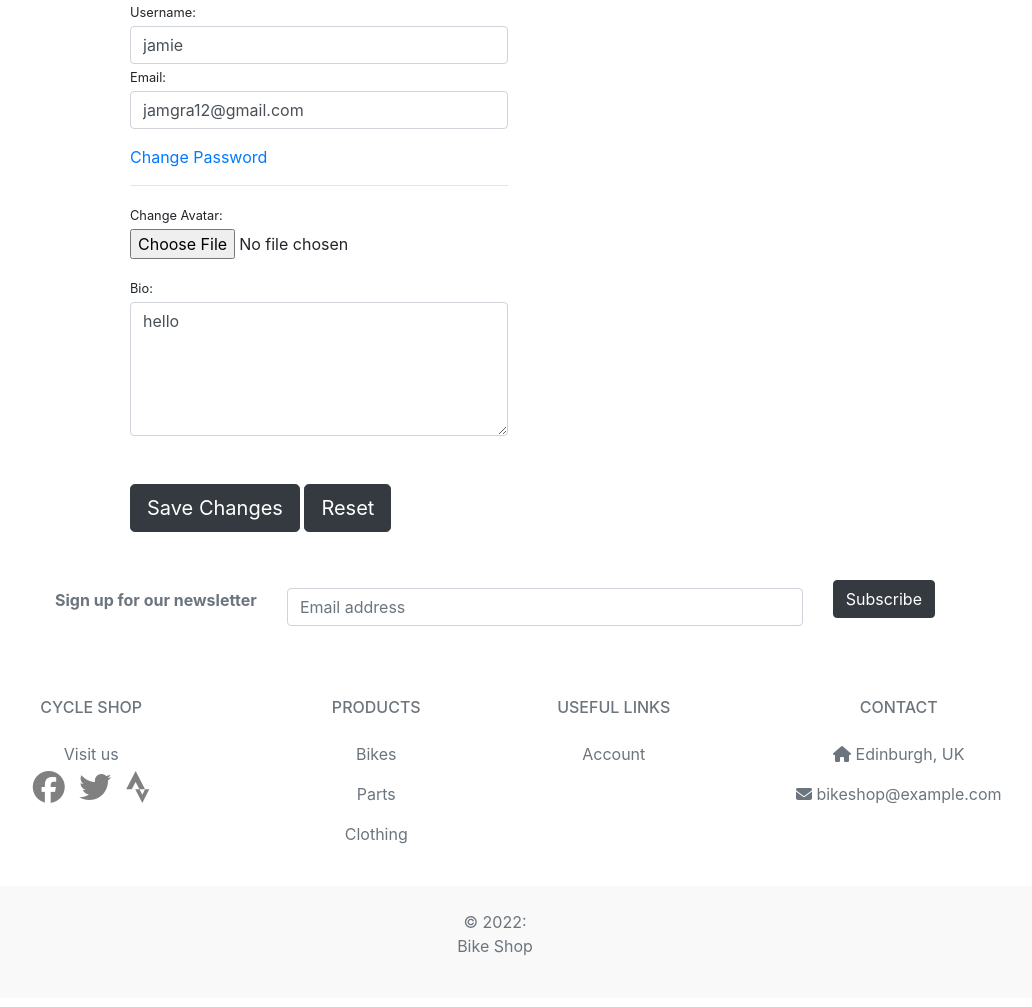
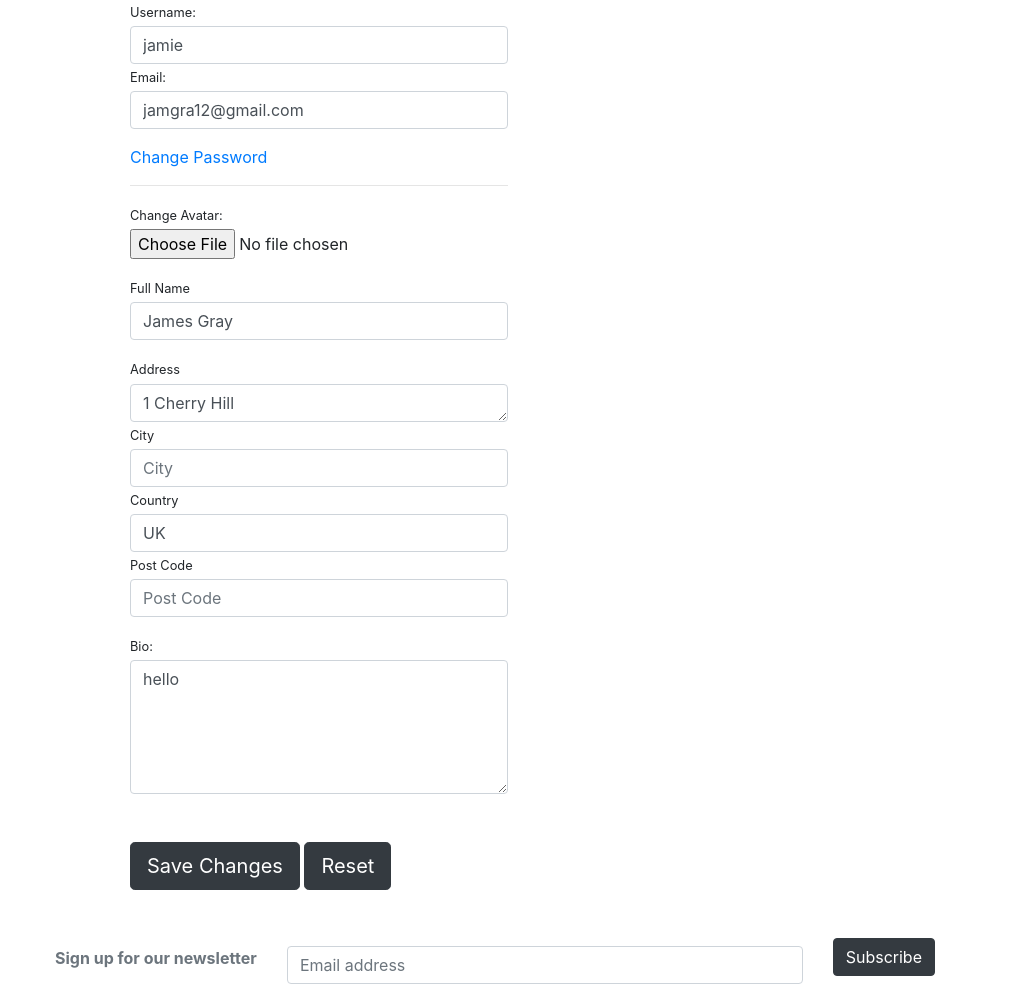
Before and after one commit to jamitag/project-5-eCommerce-Website, a Django app: page /accounts/profile/ in a window 1280 px wide. Shown: the part 340-1347 px from the top of the page, without its empty margins (145-1177 px from the left). Before the commit the page ends 1296 px from the top, so only its background shows below. Run offline with Django 3.2, Linux system fonts and the light colour scheme; a user stored in the database is signed in; data comes from the database, SQL or seed files in the repository; both versions use the stored data as it was after the commit; some libraries are stand-ins or nearby versions.

Commit message:
Update profile model fields and format logout page

```diff
--- a/accounts/forms.py
+++ b/accounts/forms.py
@@ -35,8 +35,13 @@ class UpdateUserForm(forms.ModelForm):
 
 class UpdateProfileForm(forms.ModelForm):
     avatar = forms.ImageField(widget=forms.FileInput(attrs={'class':'form-control-file'}))
-    bio = forms.CharField(widget=forms.Textarea(attrs={'class':'form-control', 'rows':5}))
+    full_name = forms.CharField(max_length=255, required=False, widget=forms.TextInput(attrs={'placeholder':'Full Name', 'class': 'form-control'}))
+    bio = forms.CharField(widget=forms.Textarea(attrs={'class':'form-control', 'placeholder':'Bio', 'rows':5}))
+    address_1 = forms.CharField(max_length=300, widget=forms.Textarea(attrs={'class': 'form-control', 'placeholder':'Address', 'rows':1}))
+    city = forms.CharField(max_length=255, widget=forms.TextInput(attrs={'class':'form-control', 'placeholder':'City'}))
+    country = forms.CharField(max_length=255, widget=forms.TextInput(attrs={'class':'form-control', 'placeholder':'Country'}))
+    post_code = forms.CharField(max_length=255, widget=forms.TextInput(attrs={'class':'form-control', 'placeholder':'Post Code'}))
 
     class Meta:
         model = Profile
-        fields = ['avatar', 'bio']
+        fields = ['avatar', 'full_name', 'bio', 'address_1', 'city', 'country', 'post_code']
--- a/accounts/models.py
+++ b/accounts/models.py
@@ -6,7 +6,14 @@ from django.contrib.auth.models import User
 class Profile(models.Model):
     user = models.OneToOneField(User, on_delete=models.CASCADE, related_name='profile')
     avatar = models.ImageField(default='default.png', upload_to='profile_images')
-    bio = models.TextField()
+    bio = models.TextField(blank=True, null=True)
+    full_name = models.CharField(max_length=265, blank=True)
+    address_1 = models.TextField(max_length=300, blank=True)
+    country = models.CharField(max_length=50, blank=True)
+    city = models.CharField(max_length=50, blank=True)
+    post_code = models.CharField(max_length=12, blank=True)
+    # date_joined = models.DateTimeField(auto_now_add=True)
+
 
     def __str__(self):
         return self.user.username
--- a/templates/accounts/profile.html
+++ b/templates/accounts/profile.html
@@ -46,6 +46,20 @@
                                  <label class="small mb-1">Change Avatar:</label>
                                  {{profile_form.avatar}}
                              </div>
+                             <div class="form-group">
+                                <label class="small mb-1">Full Name</label>
+                                {{profile_form.full_name}}
+                             </div>
+                             <div class="form-group">
+                                <label class="small mb-1">Address</label>
+                                {{profile_form.address_1}}
+                                <label class="small mb-1">City</label>
+                                {{profile_form.city}}
+                                <label class="small mb-1">Country</label>
+                                {{profile_form.country}}
+                                <label class="small mb-1">Post Code</label>
+                                {{profile_form.post_code}}
+                             </div>
                              <label class="small mb-1">Bio:</label>
                              {{profile_form.bio}}
                          </div>
--- a/templates/partials/nav.html
+++ b/templates/partials/nav.html
@@ -1,5 +1,9 @@
 {% load cart_tag %}
-
+<style>
+  li {
+    list-style-type: none;
+  }
+</style>
 <nav class="navbar navbar-expand-lg navbar-light bg-light">
     <a class="navbar-brand" href="{% url 'home' %}">
         <img class="logo" alt="logo" src="/media/logo.png"
```
Also changed, not shown: templates/accounts/logout.html (+7 -1 lines), accounts/migrations/0003_alter_profile_bio.py (added), accounts/migrations/0004_auto_20220902_0842.py (added), accounts/migrations/0005_auto_20220902_0857.py (added), accounts/migrations/0006_remove_profile_date_joined.py (added), db.sqlite3, static/media/wireframe_homepage.png (added), static/media/wireframe_productpage.png (added), static/media/wireframe_signuppage.png (added).
